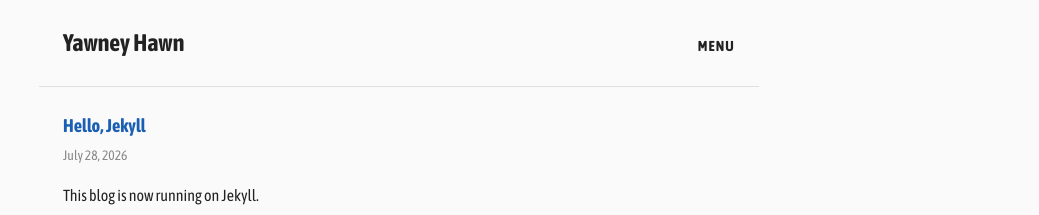
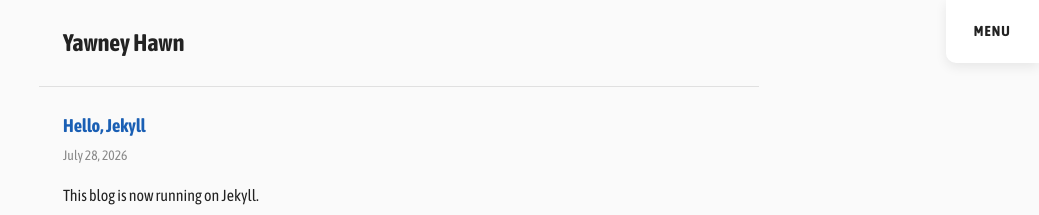
Before and after one commit to TOsan211/yawney_hawn, a Jekyll site: the page built from index.html, in a window 1280 px wide. Shown: the top 215 px of the page, without its empty margins (241-1280 px from the left). Built offline with Jekyll 4.4.1, drawn with Linux system fonts in a browser that asks for light colours.

Commit message:
Pin Menu to the viewport edge and hide its top border
Move .menu-toggle to a fixed top-right position (instead of sitting
inside the header's flex row) and give it a lower z-index than
.site-menu, so the panel visually covers the Menu button while open.

Offset .site-menu's top by -80px so the panel's rotated top edge
stays above the viewport instead of showing as a visible diagonal
line when open.

Co-Authored-By: Claude Sonnet 5 <noreply@anthropic.com>

```diff
--- a/assets/css/style.scss
+++ b/assets/css/style.scss
@@ -72,9 +72,14 @@ header {
 }
 
 .menu-toggle {
-  background: none;
+  position: fixed;
+  top: 0;
+  right: 0;
+  z-index: 45;
+  background: #fff;
   border: none;
-  padding: 0;
+  border-bottom-left-radius: 10px;
+  padding: 1.25rem 1.75rem;
   font: inherit;
   font-weight: 700;
   font-size: 0.9rem;
@@ -82,11 +87,12 @@ header {
   text-transform: uppercase;
   color: inherit;
   cursor: pointer;
+  box-shadow: 0 4px 12px rgba(0, 0, 0, 0.08);
 }
 
 .site-menu {
   position: fixed;
-  top: 0;
+  top: -80px;
   right: 0;
   z-index: 50;
   display: flex;
```
